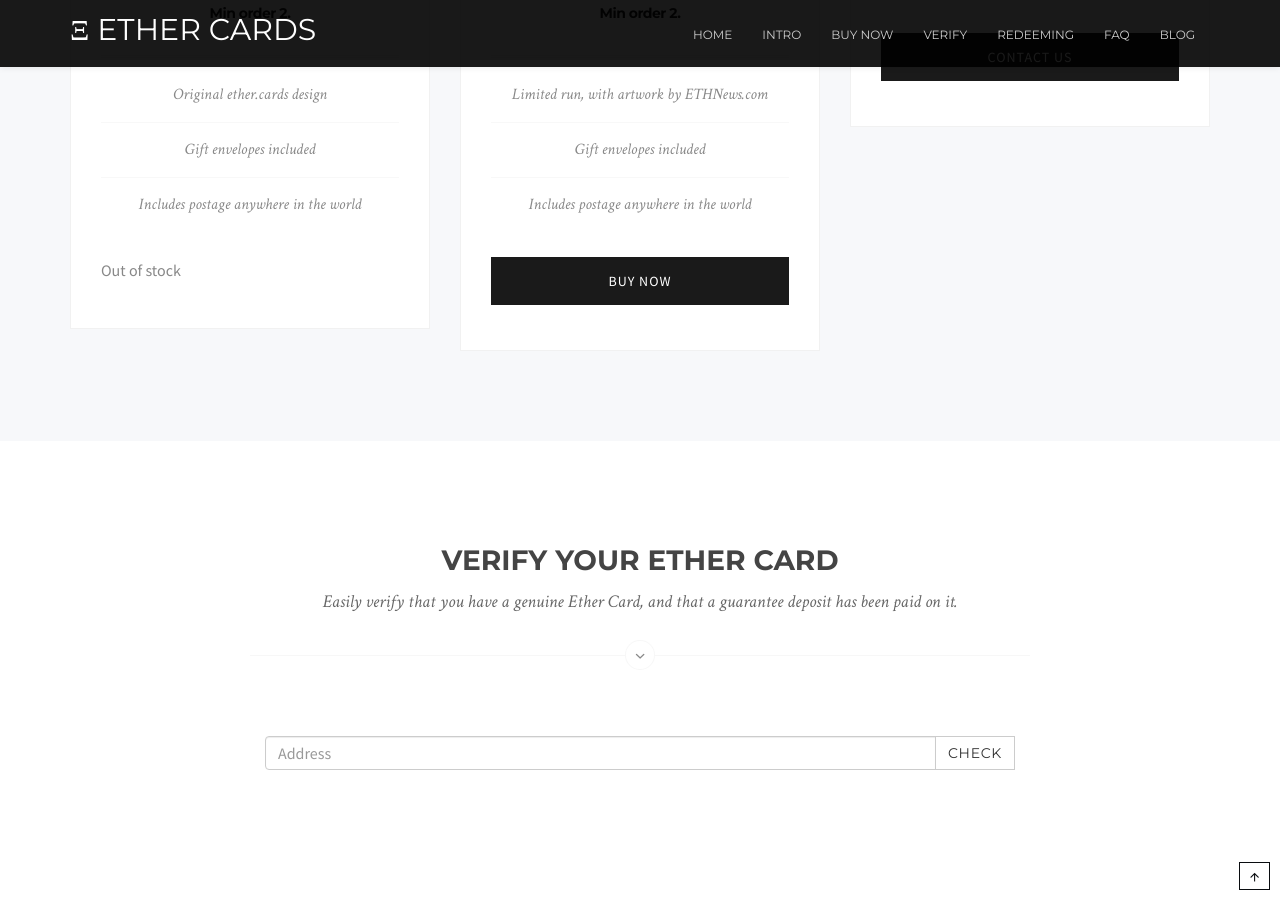
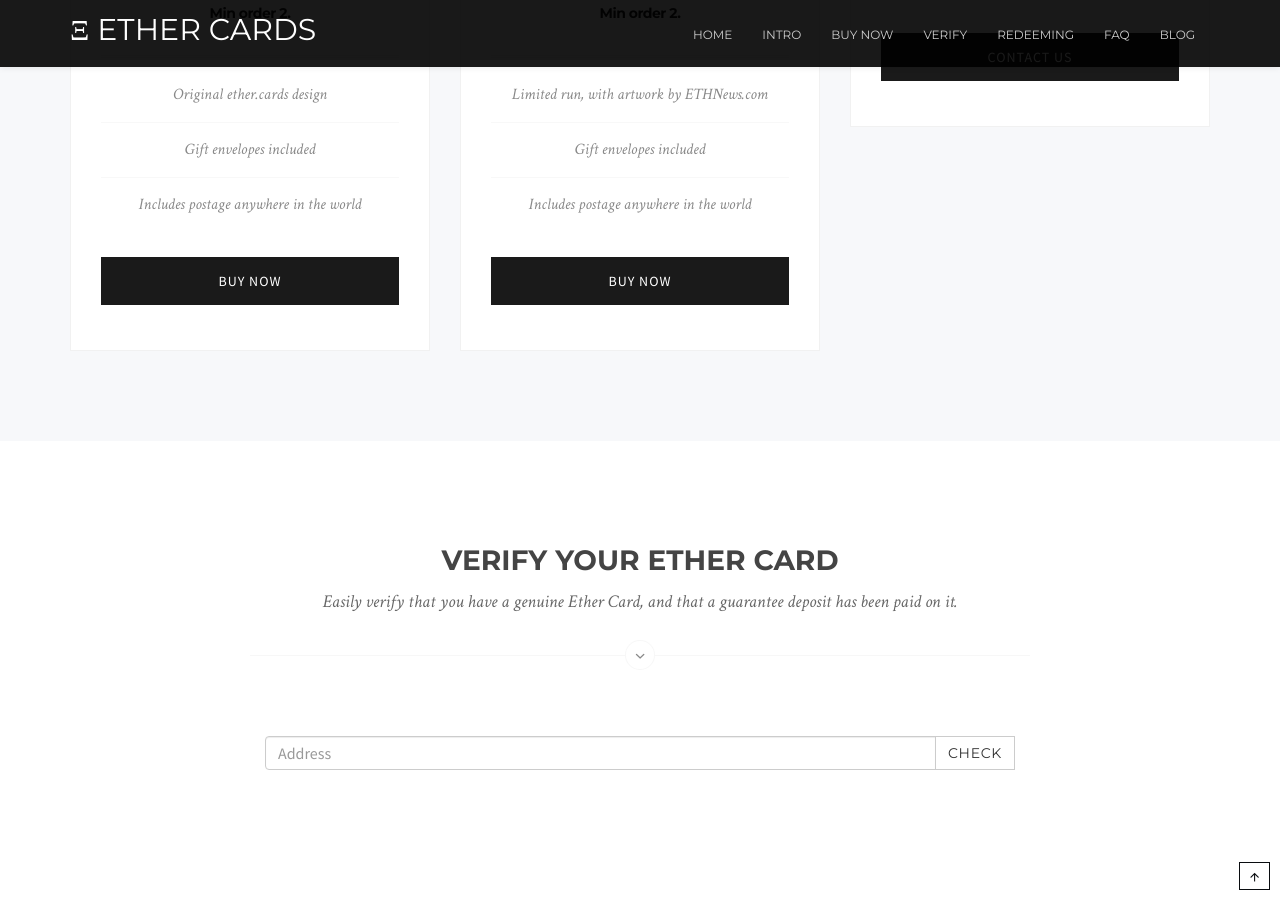
Before and after one commit to kevinmonahan/ethercards.github.io, a Jekyll site: the page built from index.html, in a window 1280 px wide and 900 px high, scrolled down 1990 px. Built offline with Jekyll 4.4.1, drawn with Linux system fonts in a browser that asks for light colours; nearby versions of some CDN libraries; some web fonts are replaced.

Commit message:
Revert "Standard design out of stock"
This reverts commit 6ccad550242582b7bcd39951664da5c3dbd754af.

```diff
--- a/index.html
+++ b/index.html
@@ -84,8 +84,7 @@ layout: default
 						<li>Includes postage anywhere in the world</li>
 					</ul>
 					<div class="table-buy">
-						Out of stock
-						<!--<input type="button" value="Buy Now" onclick="addProduct({id: 82436775, quantity: 2})">-->
+						<input type="button" value="Buy Now" onclick="addProduct({id: 82436775, quantity: 2})">
 					</div>
 				</div>
 			</div>
```
